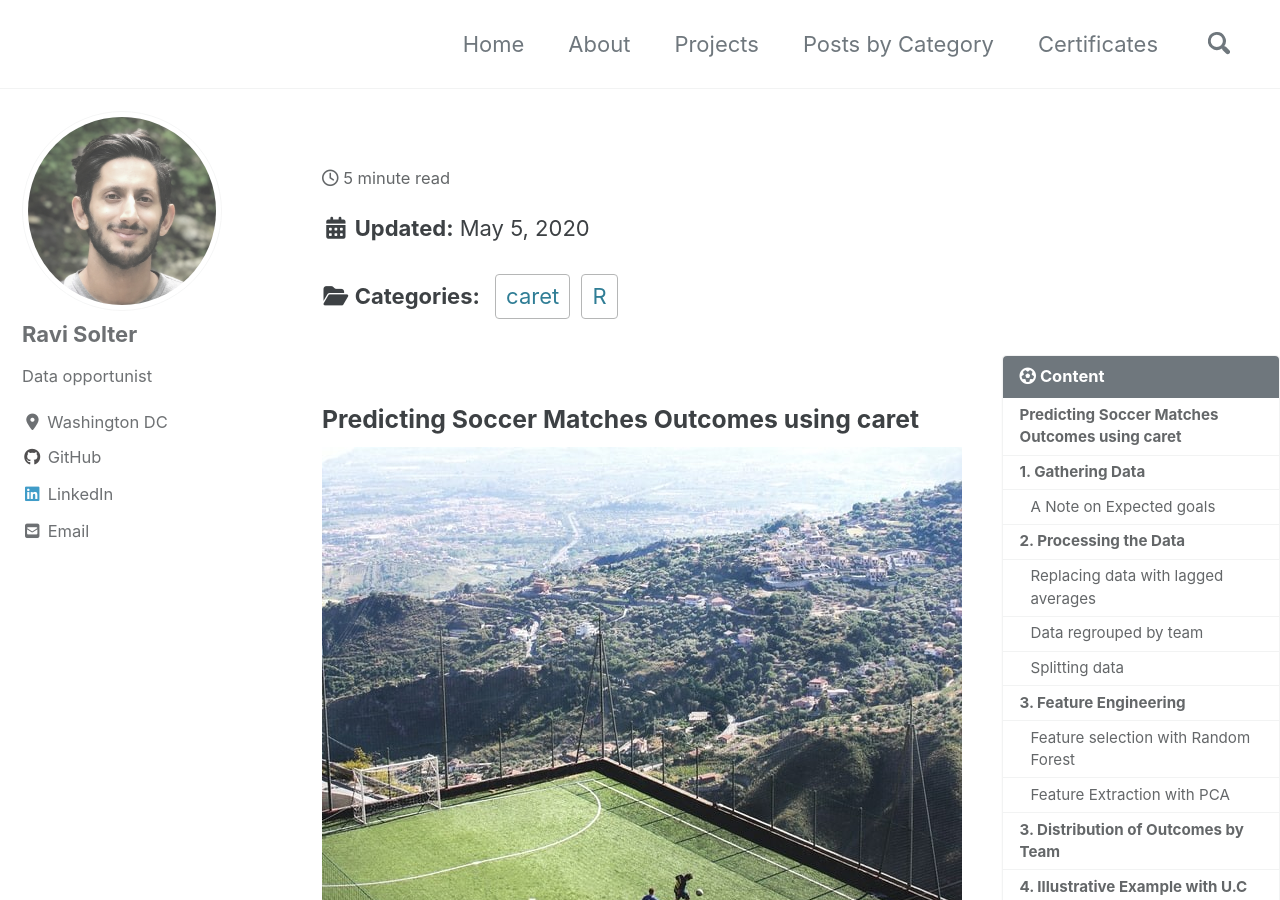
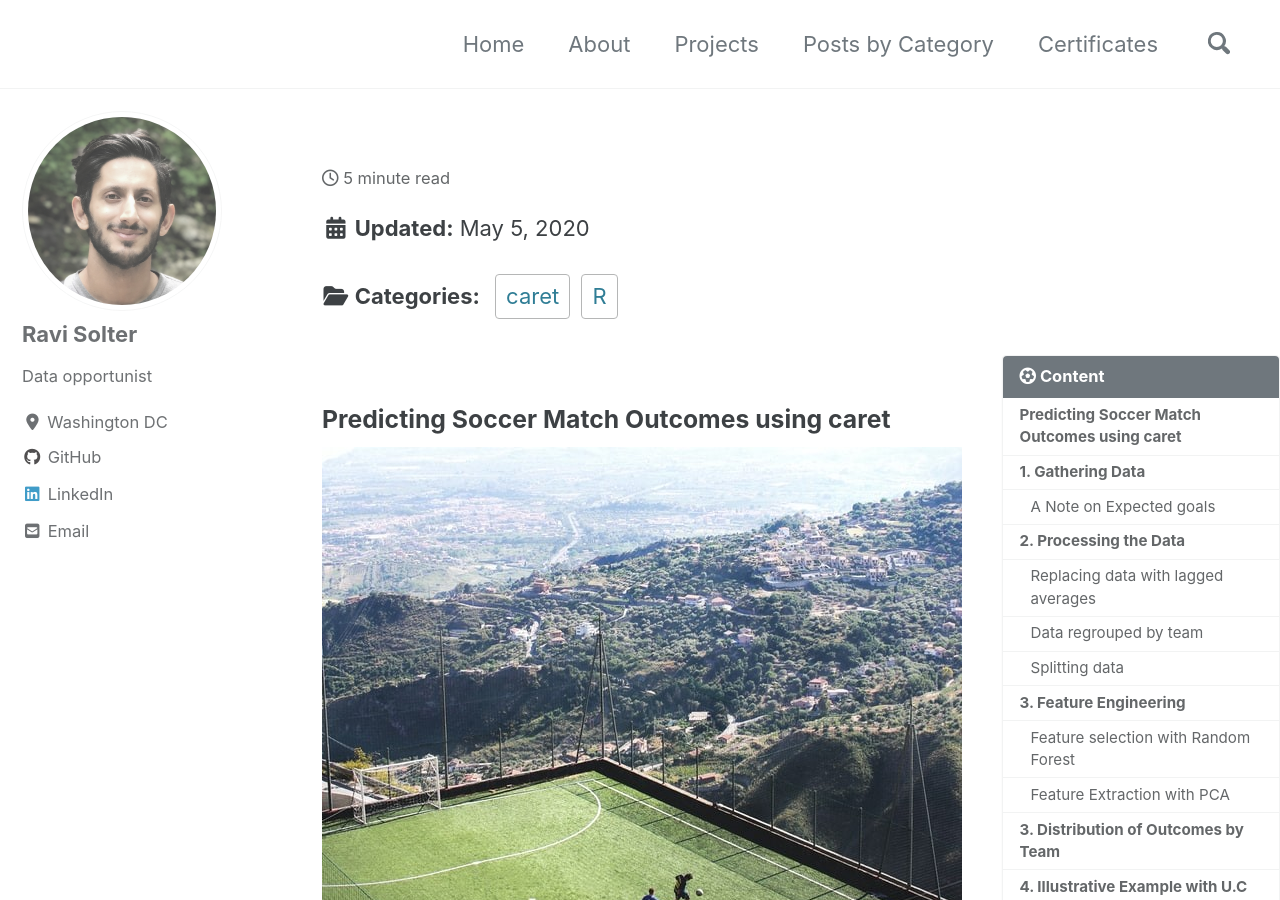
Before and after one commit to rsolter/rsolter.github.io, a Jekyll site: the page built from _posts/2020-05-05-SerieA_Classification.md, in a window 1280 px wide and 900 px high. Built offline with Jekyll 4.4.1, drawn with Linux system fonts in a browser that asks for light colours; cached includes are drawn as plain includes; nearby versions of some CDN libraries.

Commit message:
Fixed title

```diff
--- a/_posts/2020-05-05-SerieA_Classification.md
+++ b/_posts/2020-05-05-SerieA_Classification.md
@@ -1,5 +1,5 @@
 ---
-title: "Predicting Soccer Matches Outcomes using caret"
+title: "Predicting Soccer Match Outcomes using caret"
 categories: [R, caret]
 date: 2020-05-05
 excerpt: "Building models to predict the outcome of Serie A matches"
@@ -9,7 +9,7 @@ toc_sticky: true
 toc_icon: 'futbol'
 ---
 
-### Predicting Soccer Matches Outcomes using caret
+### Predicting Soccer Match Outcomes using caret
 ![Stadio Olimpico](/assets/images/remi-jacquaint.jpg)
 
 _Code for this project can be found on my [GitHub](https://github.com/rsolter/Serie-A-Predictions)_
```
